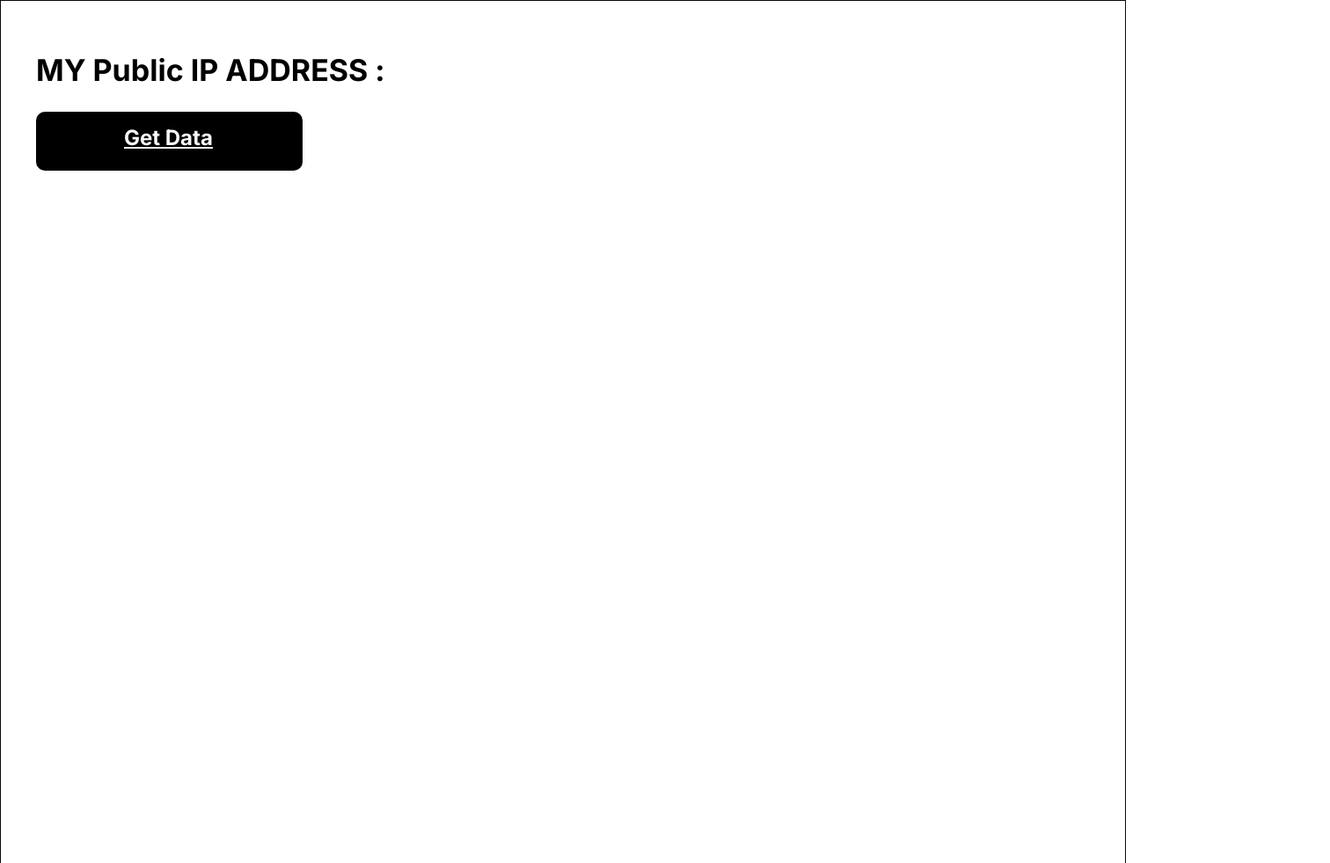
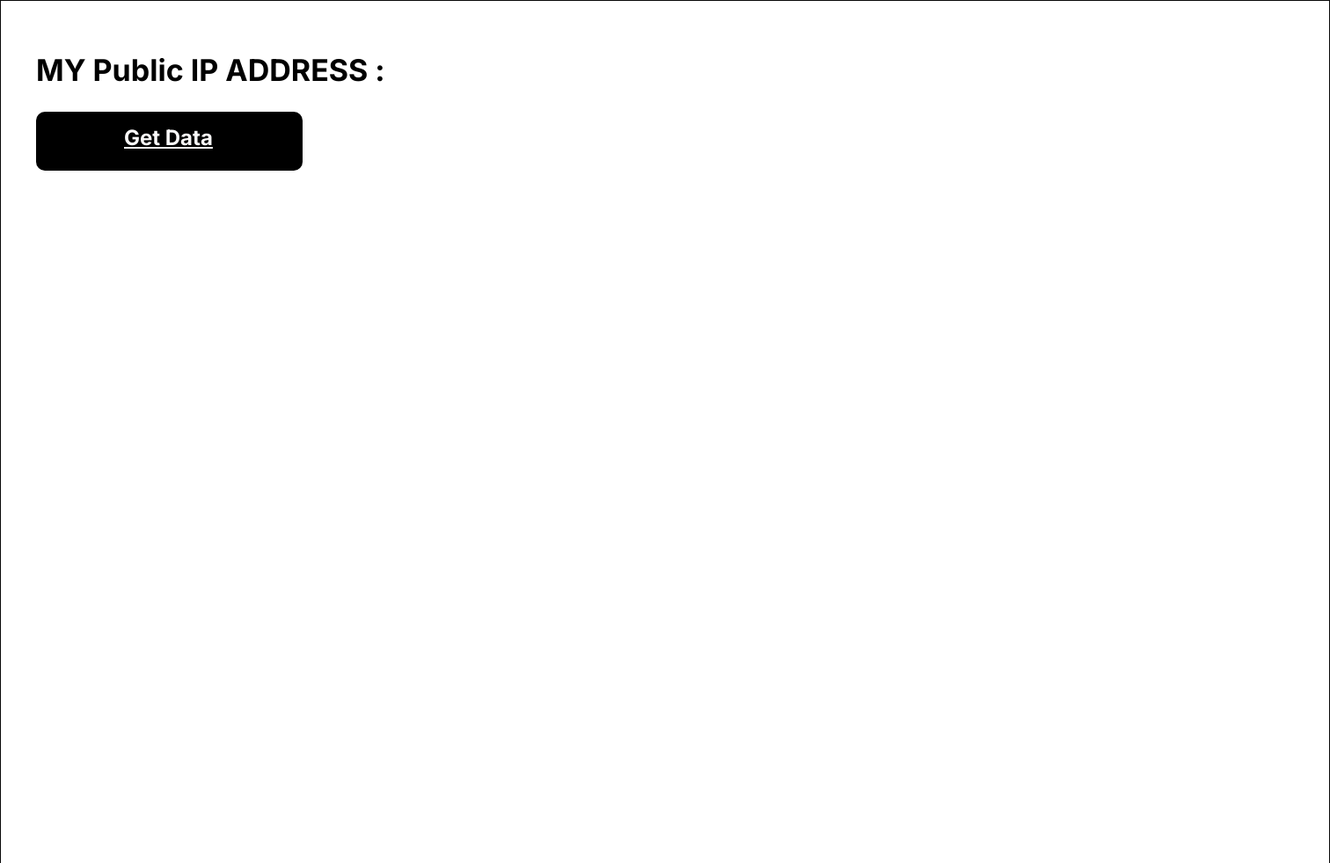
Before and after one commit to shubhamchandge/MY-Public-IP-ADDRESS, a plain HTML site: page index.html in a window 1280 px wide. Shown: the whole page at 88% size, 1512 px wide, since content can reach past the window. Drawn offline with nearby package versions, Linux system fonts and the light colour scheme; no server answers.

Commit message:
Update style.css

```diff
--- a/style.css
+++ b/style.css
@@ -8,7 +8,7 @@
 }
 
 .container {
-    max-width: 1512px;
+   width: 1512px;
     height: 982px;
     border: 1px solid rgb(9, 9, 9);
 }
```
